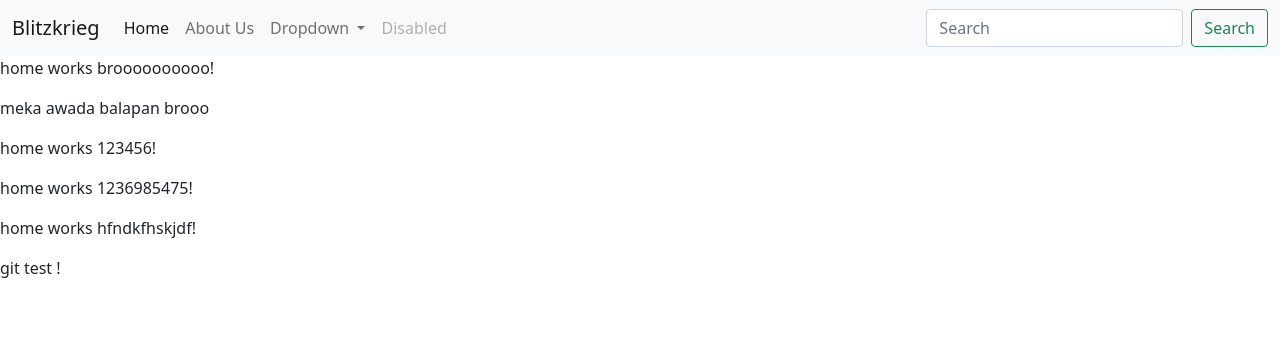
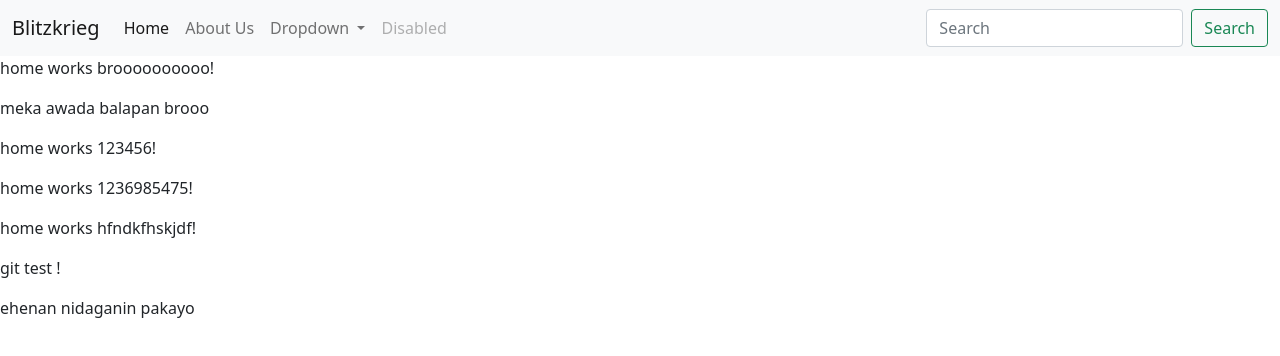
Before and after one commit to buddhiridmal/webAngular, an Angular app: page / in a window 1280 px wide. Shown: the top 356 px of the page. Built offline with nearby package versions, Linux system fonts and the light colour scheme.

Commit message:
git test

```diff
--- a/src/app/home/home.component.html
+++ b/src/app/home/home.component.html
@@ -4,3 +4,4 @@
 <p>home works 1236985475!</p>
 <p>home works hfndkfhskjdf!</p>
 <p>git test !</p>
+<p>ehenan nidaganin pakayo</p>
```
